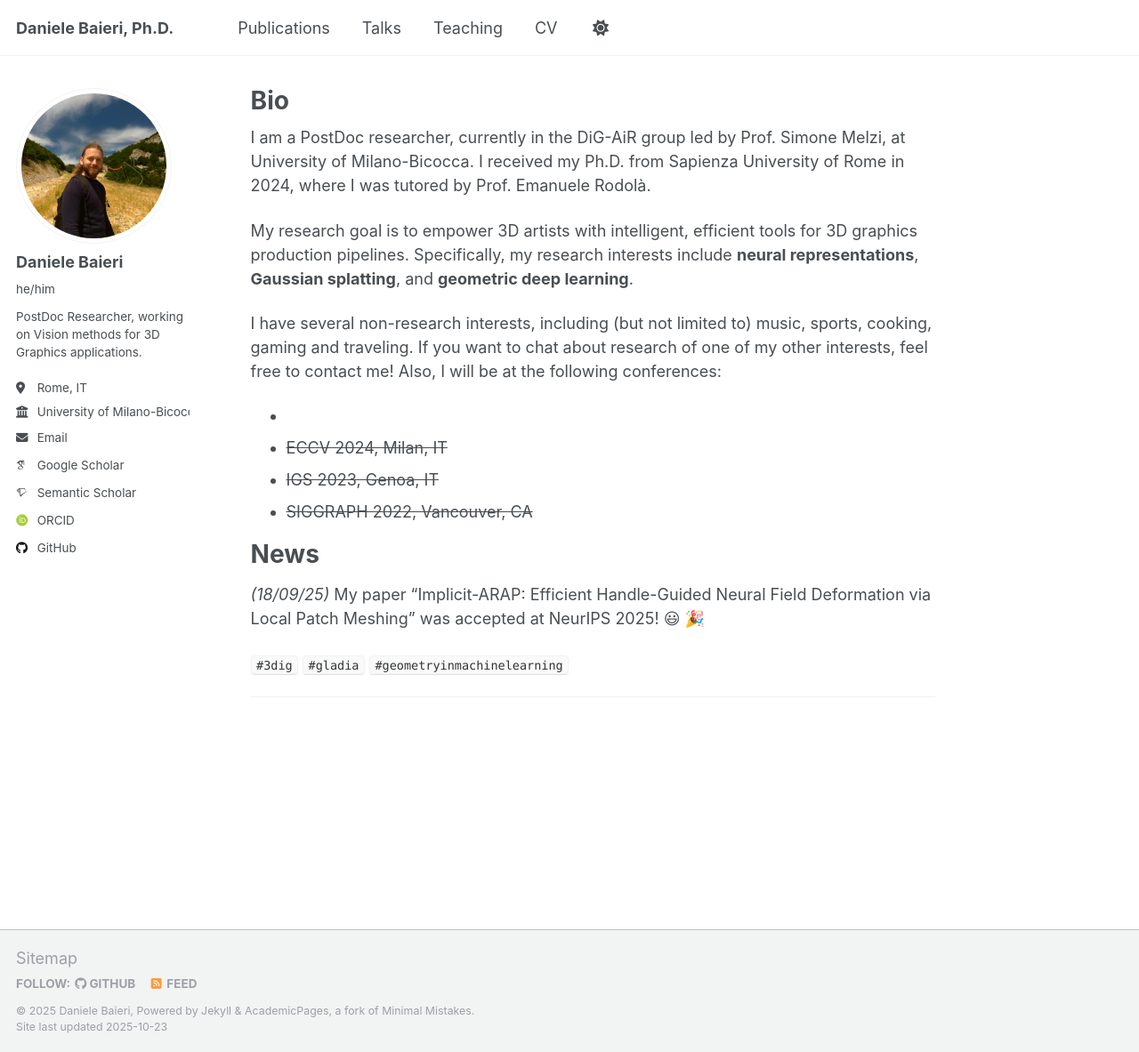
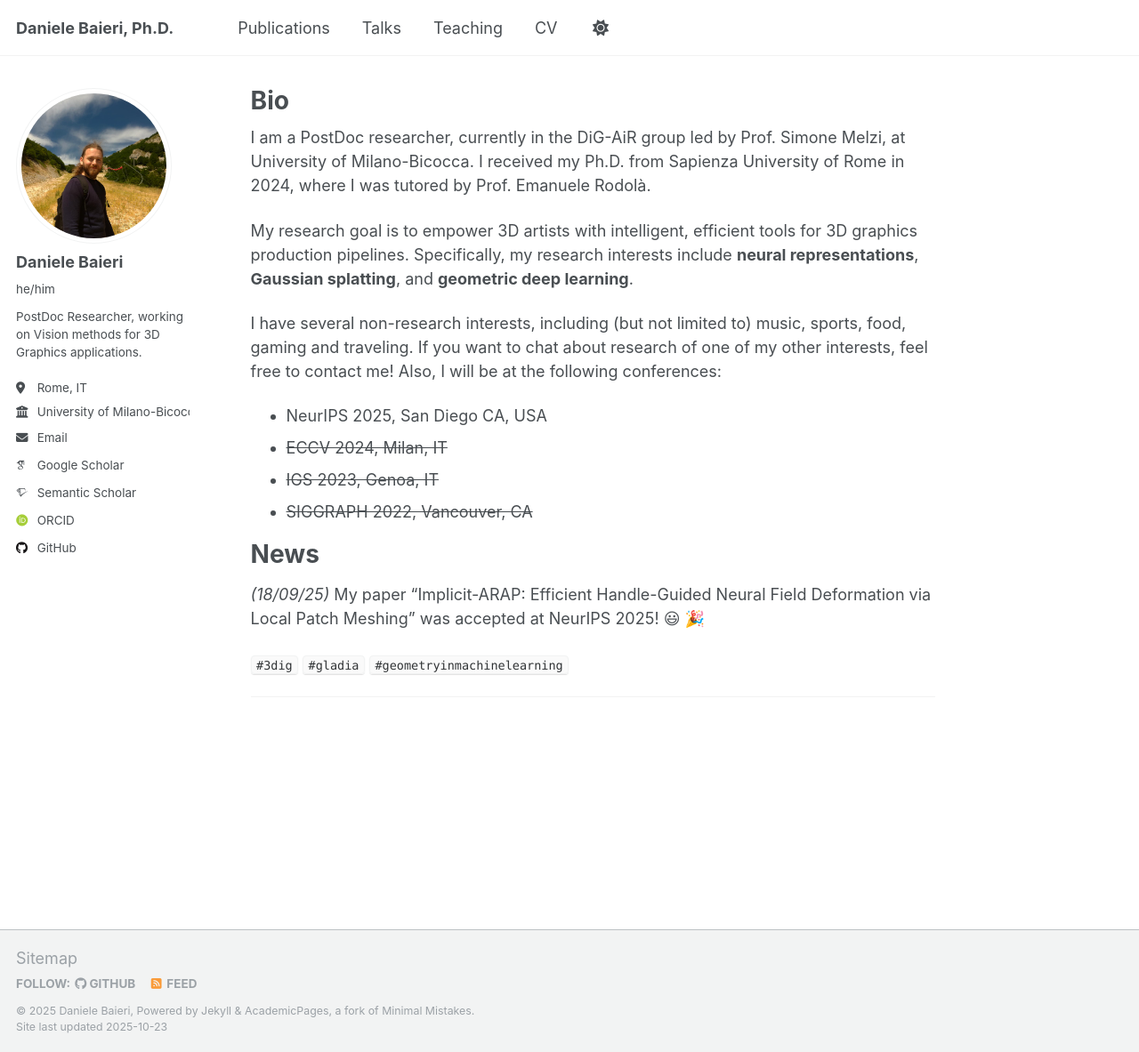
Before and after one commit to dbaieri/dbaieri.github.io, a Jekyll site: the page built from _pages/about.md, in a window 1280 px wide and 1183 px high. Shown: the whole window at 89% size. Built offline with Jekyll 4.4.1, drawn with Linux system fonts in a browser that asks for light colours; emoji names are drawn with the system emoji font; some web fonts are replaced.

Commit message:
update home

```diff
--- a/_pages/about.md
+++ b/_pages/about.md
@@ -13,10 +13,10 @@ I received my Ph.D. from Sapienza University of Rome in 2024, where I was tutore
 My research goal is to empower 3D artists with intelligent, efficient tools for 3D graphics production pipelines.
 Specifically, my research interests include **neural representations**, **Gaussian splatting**, and **geometric deep learning**.
 
-I have several non-research interests, including (but not limited to) music, sports, cooking, gaming and traveling.
+I have several non-research interests, including (but not limited to) music, sports, food, gaming and traveling.
 If you want to chat about research of one of my other interests, feel free to contact me! Also, I will be at the following conferences:
 
-*
+* NeurIPS 2025, San Diego CA, USA
 * ~~ECCV 2024, Milan, IT~~
 * ~~IGS 2023, Genoa, IT~~
 * ~~SIGGRAPH 2022, Vancouver, CA~~
```
